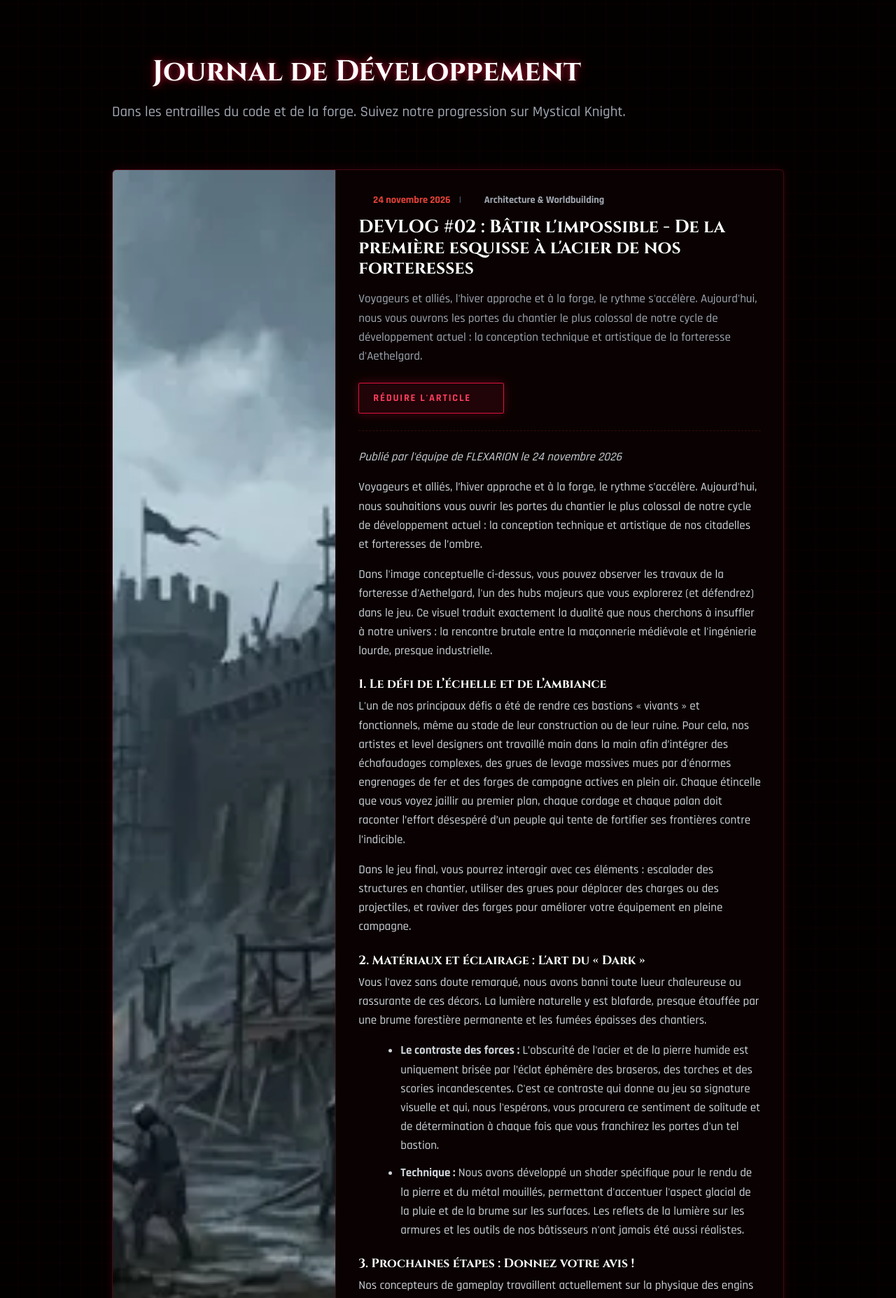
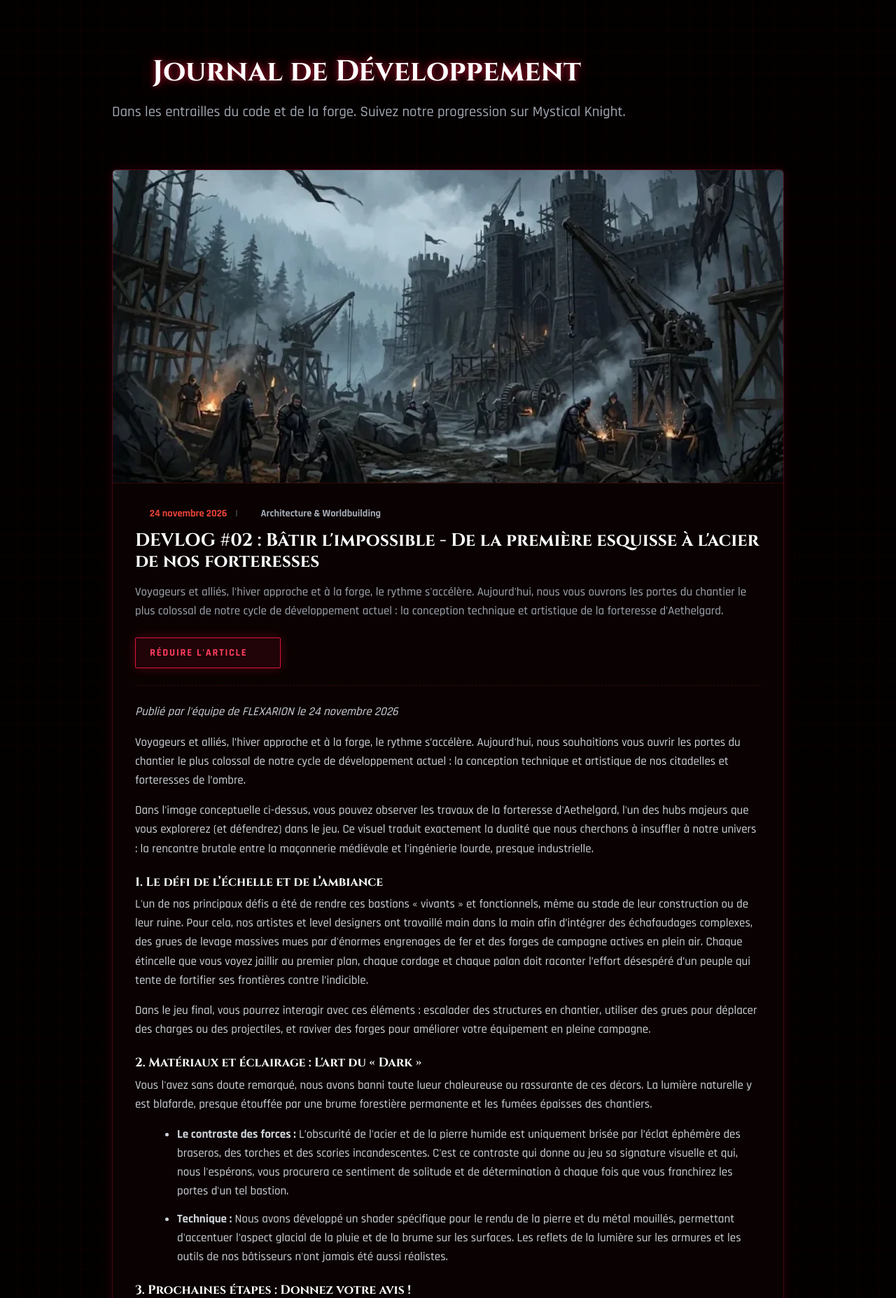
Before and after one commit to brandonzeabaez/PROJET-FLEXARION, a PHP site: page /devlogs in a window 1280 px wide, after a click on "LIRE L'ARTICLE". Shown: the part 81-1936 px from the top of the page at 70% size. Run offline with PHP 8.4, Linux system fonts and the light colour scheme.

Commit message:
fix(css): passer l'image du devlog en banniere 16:9 quand l'article est deplie

```diff
--- a/assets/css/style.css
+++ b/assets/css/style.css
@@ -806,10 +806,11 @@ main:focus { outline: none; }
 }
 .devlog__media {
   position: relative;
-  aspect-ratio: 3 / 2;
+  aspect-ratio: 16 / 9;
   border-bottom: 1px solid var(--forge-border);
   overflow: hidden;
 }
+.devlog__media picture { display: block; width: 100%; height: 100%; }
 .devlog__media img { width: 100%; height: 100%; object-fit: cover; }
 .devlog:hover .devlog__media img { transform: scale(1.04); }
 .devlog__body { display: flex; flex-direction: column; padding: 1.5rem; }
@@ -824,6 +825,19 @@ main:focus { outline: none; }
   }
   .devlog__media img { position: absolute; inset: 0; }
   .devlog__body { padding: 2rem; }
+
+  /* Quand l'article est déplié : l'image passe en bannière panoramique au-dessus */
+  .devlog:has(details[open]) { flex-direction: column; }
+  .devlog:has(details[open]) .devlog__media {
+    flex: none;
+    width: 100%;
+    min-height: 0;
+    aspect-ratio: 16 / 9;
+    max-height: 28rem;
+    border-right: 0;
+    border-bottom: 1px solid var(--forge-border);
+  }
+  .devlog:has(details[open]) .devlog__media img { position: static; }
 }
 .devlog__meta {
   display: flex;
```
